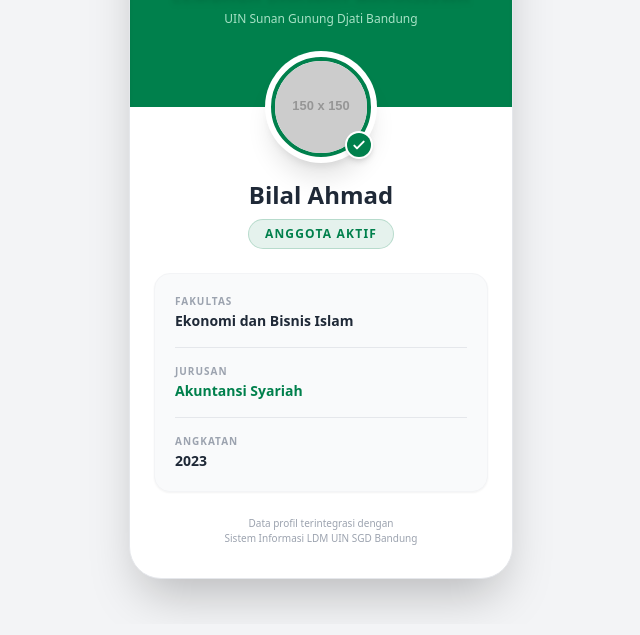
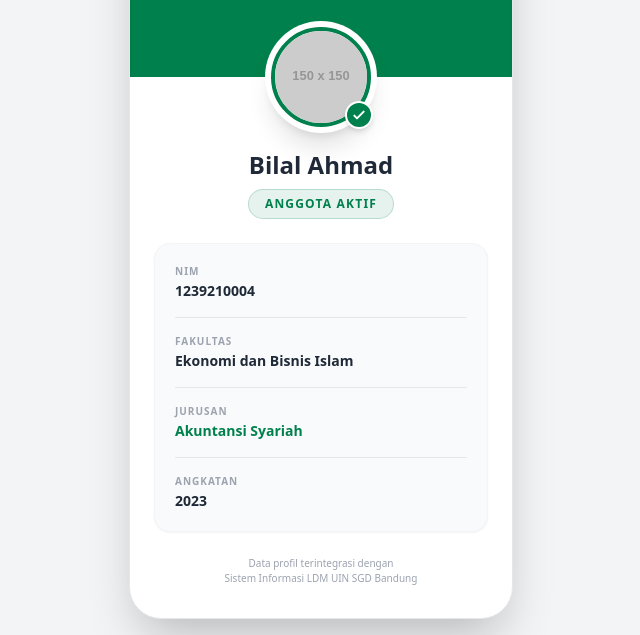
Before and after one commit to ldmuinbdgkesekretariatan-atmin/Project-KTA, a plain HTML site: page index.html in a window 1280 px wide. Shown: the part 176-811 px from the top of the page, without its empty margins (319-959 px from the left). Drawn offline with nearby package versions, Linux system fonts and the light colour scheme; placeholder pictures from the web are drawn by us.

Commit message:
Update index.html

```diff
--- a/index.html
+++ b/index.html
@@ -52,6 +52,14 @@
        <!-- Kartu Detail Data -->
        <div class="bg-gray-50 rounded-2xl p-5 border border-gray-100 shadow-sm space-y-4">
 
+         <!-- Detail: NIM -->
+         <div class="flex flex-col">
+           <span class="text-[10px] font-bold text-gray-400 uppercase tracking-widest mb-0.5">NIM</span>
+           <span id="nim" class="text-gray-800 font-semibold text-sm">1239210004</span>
+         </div>
+
+         <div class="h-px w-full bg-gray-200"></div>
+
          <!-- Detail: Fakultas -->
          <div class="flex flex-col">
            <span class="text-[10px] font-bold text-gray-400 uppercase tracking-widest mb-0.5">Fakultas</span>
@@ -100,6 +108,7 @@
           if(profil) {
             // Suntikkan data dari spreadsheet ke HTML
             document.getElementById('nama').innerText = profil.nama;
+            document.getElementById('nim').innerText = profil.nim;
             document.getElementById('fakultas').innerText = profil.fakultas;
             document.getElementById('jurusan').innerText = profil.jurusan;
             document.getElementById('angkatan').innerText = profil.angkatan;
```
